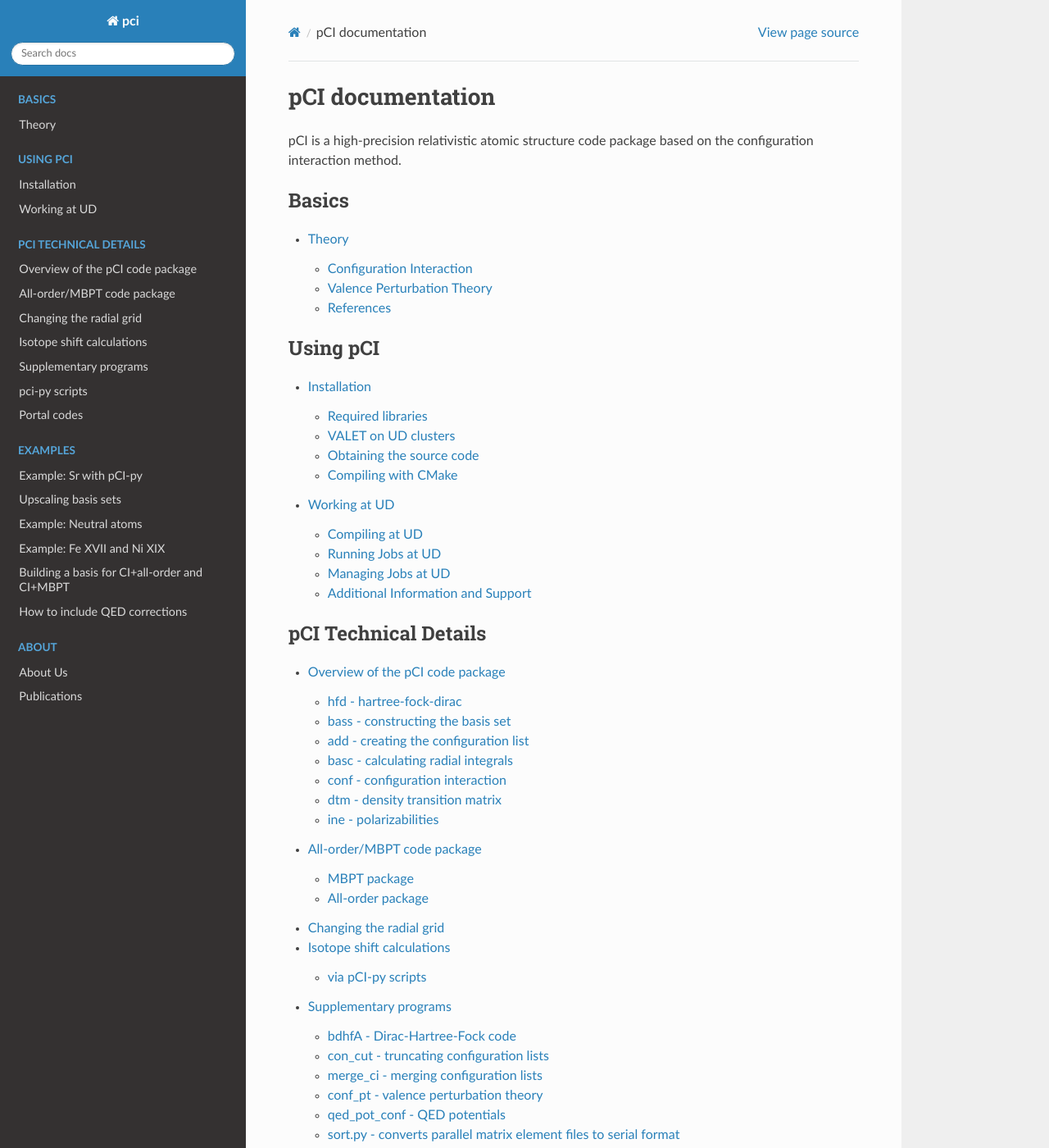
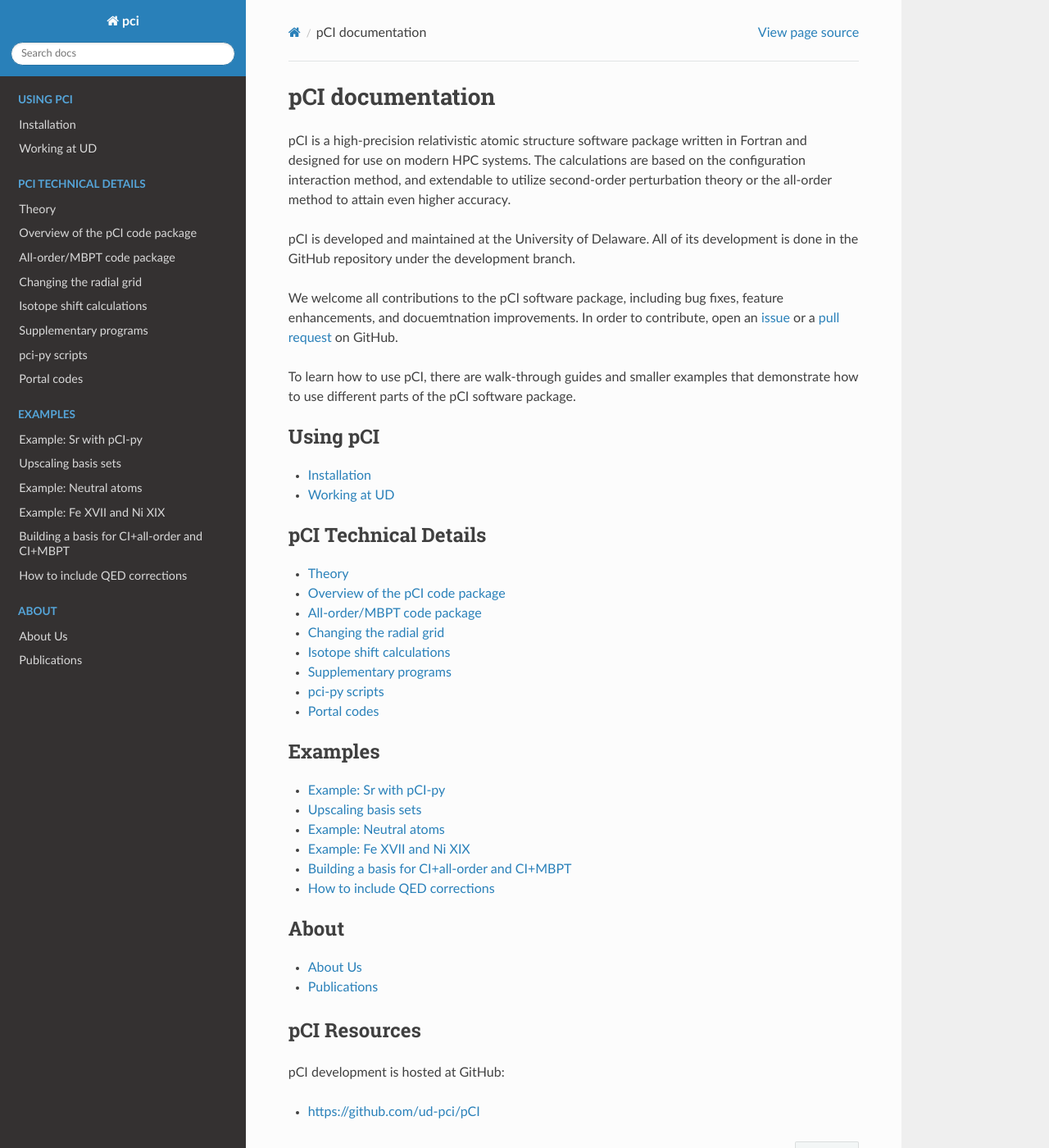
Before and after one commit to ud-pci/pCI, a Sphinx documentation site: the page built from docs/index.rst, in a window 1280 px wide and 1400 px high. Shown: the whole window at 82% size. Built offline with Sphinx 7.4.7 and the Read the Docs theme 2.0.0, drawn with Linux system fonts in a browser that asks for light colours; some of the changed text lies outside the part shown.

Commit message:
restructured docs page, added more info about the project

```diff
--- a/docs/index.rst
+++ b/docs/index.rst
@@ -1,17 +1,17 @@
 pCI documentation |release|
 ===========================
 
-pCI is a high-precision relativistic atomic structure code package based on the configuration interaction method.
+pCI is a high-precision relativistic atomic structure software package written in Fortran and designed for use on modern HPC systems.
+The calculations are based on the configuration interaction method, and extendable to utilize second-order perturbation theory or the all-order method to attain even higher accuracy.
+
+pCI is developed and maintained at the University of Delaware. All of its development is done in the GitHub repository under the development branch.
+
+We welcome all contributions to the pCI software package, including bug fixes, feature enhancements, and docuemtnation improvements. In order to contribute, open an `issue <https://github.com/ud-pci/pCI/issues/new/choose>`_ or a `pull request <https://github.com/ud-pci/pCI/pulls>`_ on GitHub.
+
+To learn how to use pCI, there are walk-through guides and smaller examples that demonstrate how to use different parts of the pCI software package.
 
 .. toctree::
-   :maxdepth: 2
-   :caption: Basics
-
-   theory
-
-
-.. toctree::
-   :maxdepth: 2
+   :maxdepth: 1
    :caption: Using pCI
 
    installation
```
Also changed, not shown: other parts of docs/index.rst (+4 -3 lines).
